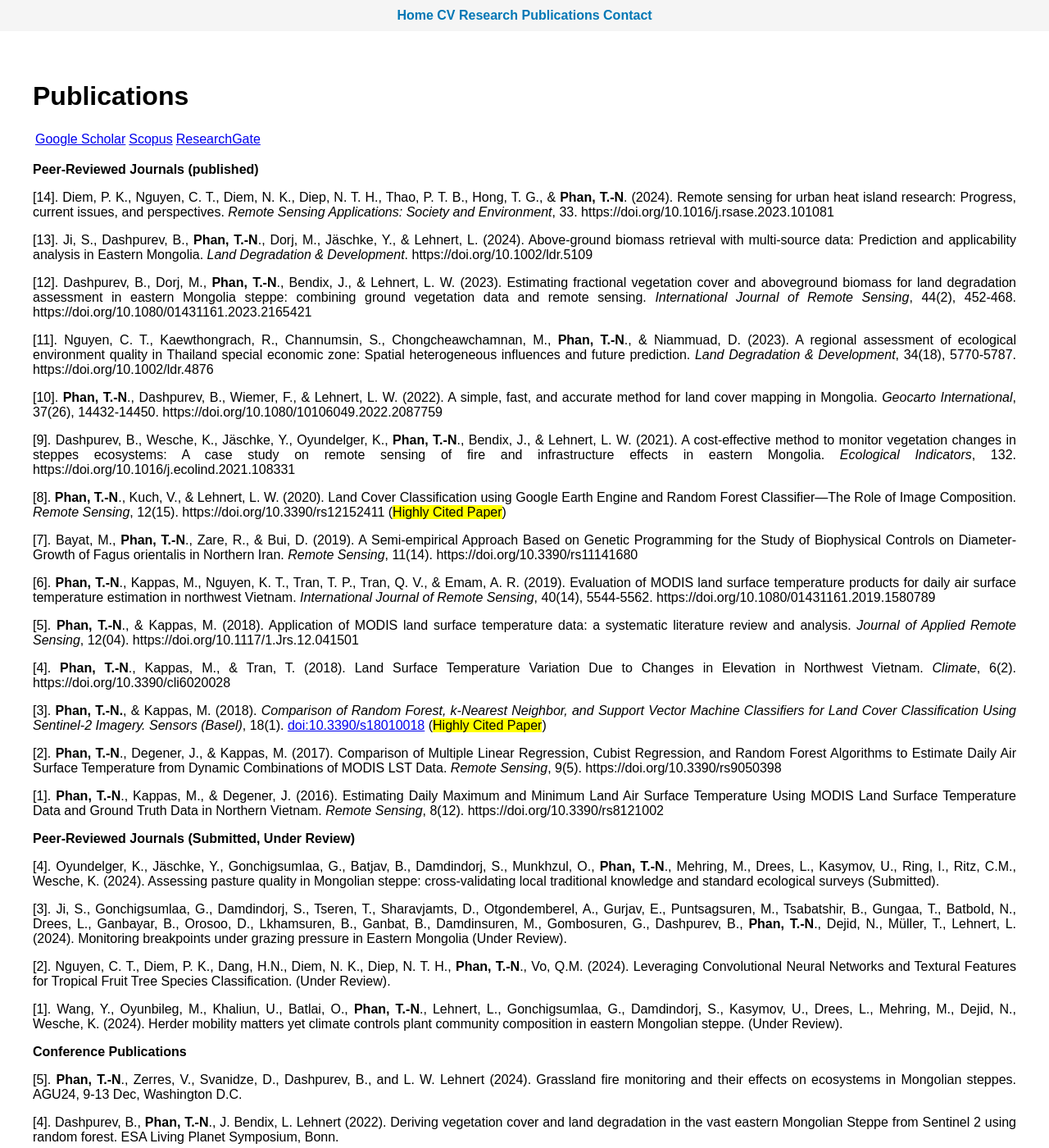
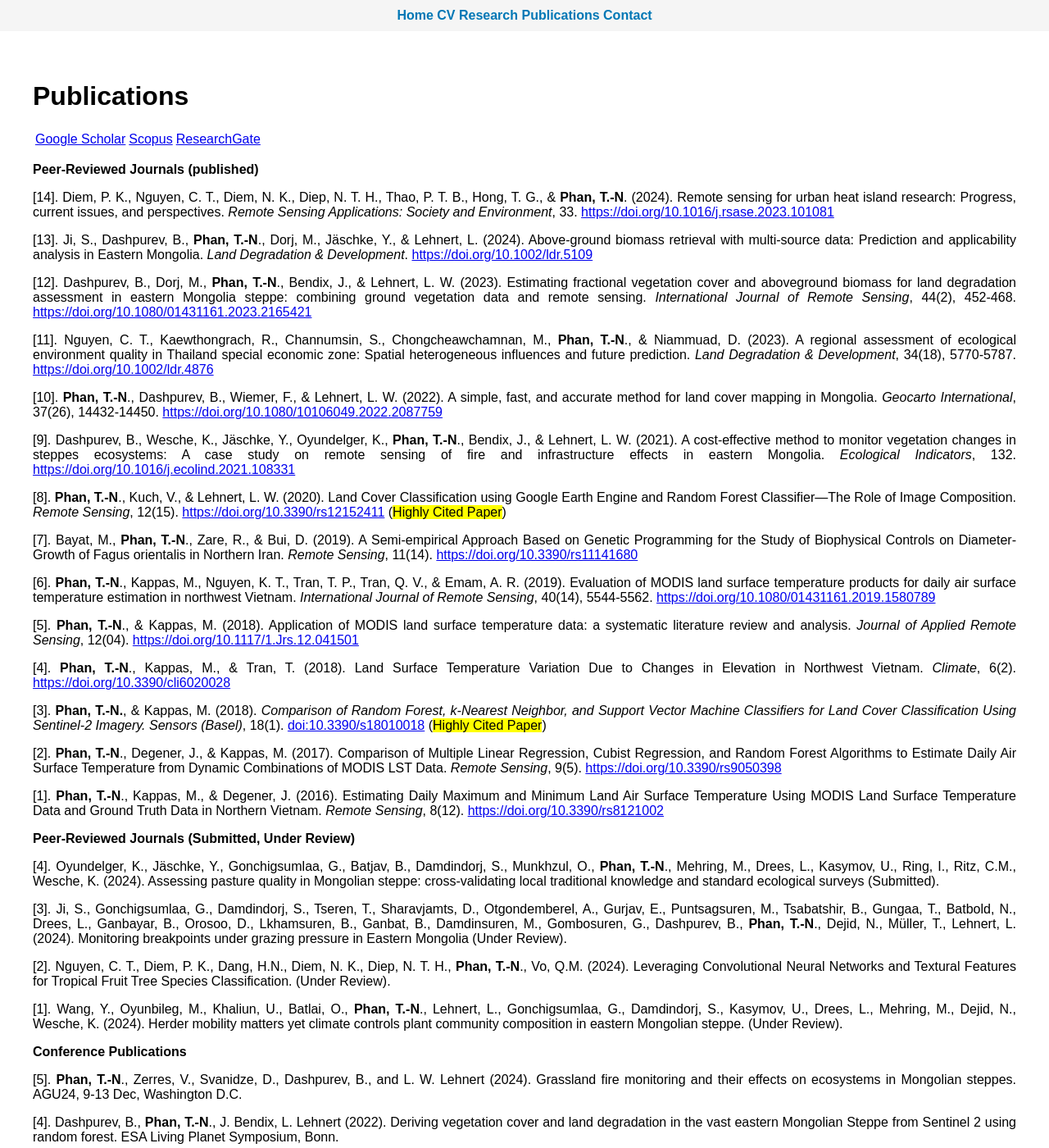
Before and after one commit to thanhnoiphan/thanhnoiphan.github.io, a Jekyll site: the page built from publications.md, in a window 1280 px wide and 1400 px high. Shown: the whole window at 82% size. Built offline with Jekyll 4.4.1, drawn with Linux system fonts in a browser that asks for light colours; nearby versions of some CDN libraries; a script that is not in the unit is left out; part of the change alters nothing that is shown.

```diff
--- a/publications.md
+++ b/publications.md
@@ -10,33 +10,33 @@ permalink: /publications/
 
 **Peer-Reviewed Journals (published)**
 
-[14]. Diem, P. K., Nguyen, C. T., Diem, N. K., Diep, N. T. H., Thao, P. T. B., Hong, T. G., & **Phan, T.-N**. (2024). Remote sensing for urban heat island research: Progress, current issues, and perspectives. *Remote Sensing Applications: Society and Environment*, 33. https://doi.org/10.1016/j.rsase.2023.101081
+[14]. Diem, P. K., Nguyen, C. T., Diem, N. K., Diep, N. T. H., Thao, P. T. B., Hong, T. G., & **Phan, T.-N**. (2024). Remote sensing for urban heat island research: Progress, current issues, and perspectives. *Remote Sensing Applications: Society and Environment*, 33. [https://doi.org/10.1016/j.rsase.2023.101081](https://doi.org/10.1016/j.rsase.2023.101081)
 
-[13]. Ji, S., Dashpurev, B., **Phan, T.-N**., Dorj, M., Jäschke, Y., & Lehnert, L. (2024). Above‐ground biomass retrieval with multi‐source data: Prediction and applicability analysis in Eastern Mongolia. *Land Degradation & Development*. https://doi.org/10.1002/ldr.5109
+[13]. Ji, S., Dashpurev, B., **Phan, T.-N**., Dorj, M., Jäschke, Y., & Lehnert, L. (2024). Above‐ground biomass retrieval with multi‐source data: Prediction and applicability analysis in Eastern Mongolia. *Land Degradation & Development*. [https://doi.org/10.1002/ldr.5109](https://doi.org/10.1002/ldr.5109)
 
-[12]. Dashpurev, B., Dorj, M., **Phan, T.-N**., Bendix, J., & Lehnert, L. W. (2023). Estimating fractional vegetation cover and aboveground biomass for land degradation assessment in eastern Mongolia steppe: combining ground vegetation data and remote sensing. *International Journal of Remote Sensing*, 44(2), 452-468. https://doi.org/10.1080/01431161.2023.2165421
+[12]. Dashpurev, B., Dorj, M., **Phan, T.-N**., Bendix, J., & Lehnert, L. W. (2023). Estimating fractional vegetation cover and aboveground biomass for land degradation assessment in eastern Mongolia steppe: combining ground vegetation data and remote sensing. *International Journal of Remote Sensing*, 44(2), 452-468. [https://doi.org/10.1080/01431161.2023.2165421](https://doi.org/10.1080/01431161.2023.2165421)
 
-[11]. Nguyen, C. T., Kaewthongrach, R., Channumsin, S., Chongcheawchamnan, M., **Phan, T.-N**., & Niammuad, D. (2023). A regional assessment of ecological environment quality in Thailand special economic zone: Spatial heterogeneous influences and future prediction. *Land Degradation & Development*, 34(18), 5770-5787. https://doi.org/10.1002/ldr.4876
+[11]. Nguyen, C. T., Kaewthongrach, R., Channumsin, S., Chongcheawchamnan, M., **Phan, T.-N**., & Niammuad, D. (2023). A regional assessment of ecological environment quality in Thailand special economic zone: Spatial heterogeneous influences and future prediction. *Land Degradation & Development*, 34(18), 5770-5787. [https://doi.org/10.1002/ldr.4876](https://doi.org/10.1002/ldr.4876)
 
-[10]. **Phan, T.-N**., Dashpurev, B., Wiemer, F., & Lehnert, L. W. (2022). A simple, fast, and accurate method for land cover mapping in Mongolia. *Geocarto International*, 37(26), 14432-14450. https://doi.org/10.1080/10106049.2022.2087759
+[10]. **Phan, T.-N**., Dashpurev, B., Wiemer, F., & Lehnert, L. W. (2022). A simple, fast, and accurate method for land cover mapping in Mongolia. *Geocarto International*, 37(26), 14432-14450. [https://doi.org/10.1080/10106049.2022.2087759](https://doi.org/10.1080/10106049.2022.2087759)
 
-[9]. Dashpurev, B., Wesche, K., Jäschke, Y., Oyundelger, K., **Phan, T.-N**., Bendix, J., & Lehnert, L. W. (2021). A cost-effective method to monitor vegetation changes in steppes ecosystems: A case study on remote sensing of fire and infrastructure effects in eastern Mongolia. *Ecological Indicators*, 132. https://doi.org/10.1016/j.ecolind.2021.108331
+[9]. Dashpurev, B., Wesche, K., Jäschke, Y., Oyundelger, K., **Phan, T.-N**., Bendix, J., & Lehnert, L. W. (2021). A cost-effective method to monitor vegetation changes in steppes ecosystems: A case study on remote sensing of fire and infrastructure effects in eastern Mongolia. *Ecological Indicators*, 132. [https://doi.org/10.1016/j.ecolind.2021.108331](https://doi.org/10.1016/j.ecolind.2021.108331)
 
-[8]. **Phan, T.-N**., Kuch, V., & Lehnert, L. W. (2020). Land Cover Classification using Google Earth Engine and Random Forest Classifier—The Role of Image Composition. *Remote Sensing*, 12(15). https://doi.org/10.3390/rs12152411 (<mark>Highly Cited Paper</mark>)
+[8]. **Phan, T.-N**., Kuch, V., & Lehnert, L. W. (2020). Land Cover Classification using Google Earth Engine and Random Forest Classifier—The Role of Image Composition. *Remote Sensing*, 12(15). [https://doi.org/10.3390/rs12152411](https://doi.org/10.3390/rs12152411) (<mark>Highly Cited Paper</mark>)
 
-[7]. Bayat, M., **Phan, T.-N**., Zare, R., & Bui, D. (2019). A Semi-empirical Approach Based on Genetic Programming for the Study of Biophysical Controls on Diameter-Growth of Fagus orientalis in Northern Iran. *Remote Sensing*, 11(14). https://doi.org/10.3390/rs11141680
+[7]. Bayat, M., **Phan, T.-N**., Zare, R., & Bui, D. (2019). A Semi-empirical Approach Based on Genetic Programming for the Study of Biophysical Controls on Diameter-Growth of Fagus orientalis in Northern Iran. *Remote Sensing*, 11(14). [https://doi.org/10.3390/rs11141680](https://doi.org/10.3390/rs11141680)
 
-[6]. **Phan, T.-N**., Kappas, M., Nguyen, K. T., Tran, T. P., Tran, Q. V., & Emam, A. R. (2019). Evaluation of MODIS land surface temperature products for daily air surface temperature estimation in northwest Vietnam. *International Journal of Remote Sensing*, 40(14), 5544-5562. https://doi.org/10.1080/01431161.2019.1580789
+[6]. **Phan, T.-N**., Kappas, M., Nguyen, K. T., Tran, T. P., Tran, Q. V., & Emam, A. R. (2019). Evaluation of MODIS land surface temperature products for daily air surface temperature estimation in northwest Vietnam. *International Journal of Remote Sensing*, 40(14), 5544-5562. [https://doi.org/10.1080/01431161.2019.1580789](https://doi.org/10.1080/01431161.2019.1580789)
 
-[5]. **Phan, T.-N**., & Kappas, M. (2018). Application of MODIS land surface temperature data: a systematic literature review and analysis. *Journal of Applied Remote Sensing*, 12(04). https://doi.org/10.1117/1.Jrs.12.041501
+[5]. **Phan, T.-N**., & Kappas, M. (2018). Application of MODIS land surface temperature data: a systematic literature review and analysis. *Journal of Applied Remote Sensing*, 12(04). [https://doi.org/10.1117/1.Jrs.12.041501](https://doi.org/10.1117/1.Jrs.12.041501)
 
-[4]. **Phan, T.-N**., Kappas, M., & Tran, T. (2018). Land Surface Temperature Variation Due to Changes in Elevation in Northwest Vietnam. *Climate*, 6(2). https://doi.org/10.3390/cli6020028
+[4]. **Phan, T.-N**., Kappas, M., & Tran, T. (2018). Land Surface Temperature Variation Due to Changes in Elevation in Northwest Vietnam. *Climate*, 6(2). [https://doi.org/10.3390/cli6020028](https://doi.org/10.3390/cli6020028)
 
 [3]. **Phan, T.-N.**, & Kappas, M. (2018). *Comparison of Random Forest, k-Nearest Neighbor, and Support Vector Machine Classifiers for Land Cover Classification Using Sentinel-2 Imagery.* *Sensors (Basel)*, 18(1). [doi:10.3390/s18010018](https://doi.org/10.3390/s18010018) (<mark>Highly Cited Paper</mark>)
 
-[2]. **Phan, T.-N**., Degener, J., & Kappas, M. (2017). Comparison of Multiple Linear Regression, Cubist Regression, and Random Forest Algorithms to Estimate Daily Air Surface Temperature from Dynamic Combinations of MODIS LST Data. *Remote Sensing*, 9(5). https://doi.org/10.3390/rs9050398
+[2]. **Phan, T.-N**., Degener, J., & Kappas, M. (2017). Comparison of Multiple Linear Regression, Cubist Regression, and Random Forest Algorithms to Estimate Daily Air Surface Temperature from Dynamic Combinations of MODIS LST Data. *Remote Sensing*, 9(5). [https://doi.org/10.3390/rs9050398](https://doi.org/10.3390/rs9050398)
 
-[1]. **Phan, T.-N**., Kappas, M., & Degener, J. (2016). Estimating Daily Maximum and Minimum Land Air Surface Temperature Using MODIS Land Surface Temperature Data and Ground Truth Data in Northern Vietnam. *Remote Sensing*, 8(12). https://doi.org/10.3390/rs8121002
+[1]. **Phan, T.-N**., Kappas, M., & Degener, J. (2016). Estimating Daily Maximum and Minimum Land Air Surface Temperature Using MODIS Land Surface Temperature Data and Ground Truth Data in Northern Vietnam. *Remote Sensing*, 8(12). [https://doi.org/10.3390/rs8121002](https://doi.org/10.3390/rs8121002)
 
 **Peer-Reviewed Journals (Submitted, Under Review)**
 
```
